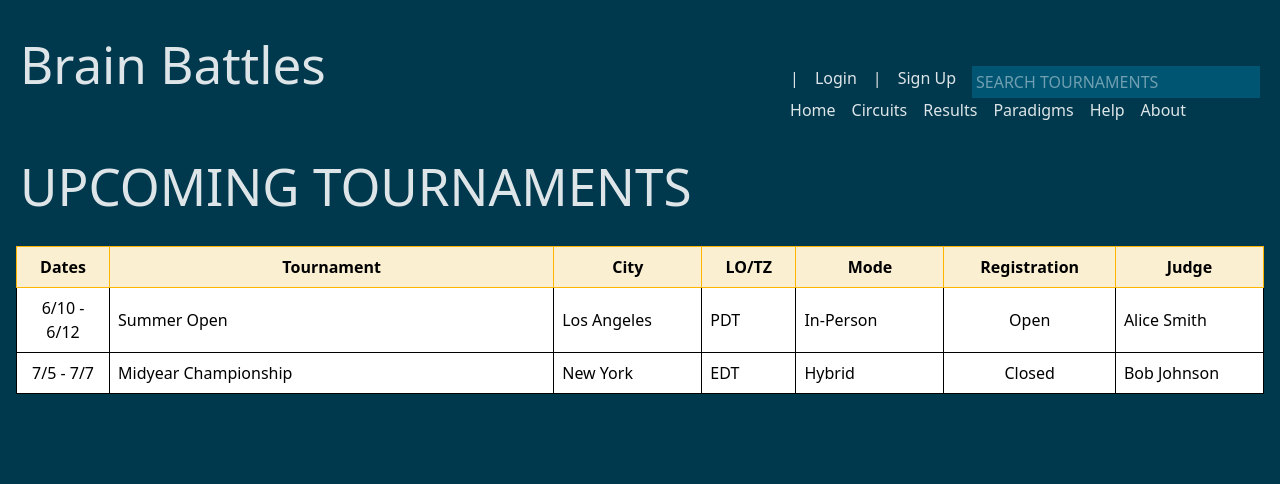
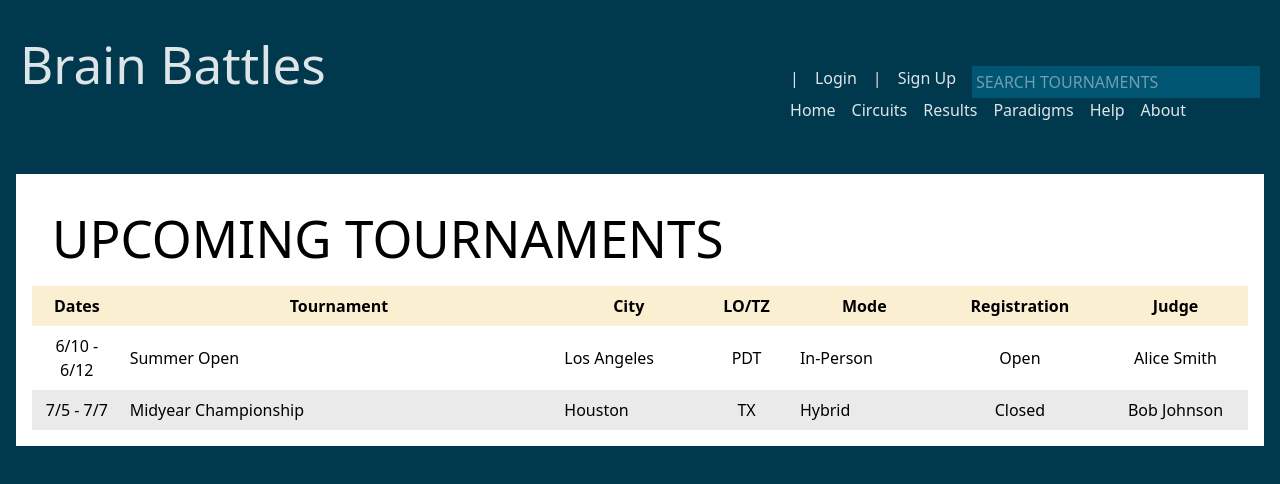
Before and after one commit to SanctusFides/brain-battle, a React (Vite) app: page / in a window 1280 px wide. Shown: the top 484 px of the page. Built offline with nearby package versions, Linux system fonts and the light colour scheme.

Commit message:
Additional formatting and creation of Button object for reusable styling and functionality

```diff
--- a/src/components/DataTable.tsx
+++ b/src/components/DataTable.tsx
@@ -19,7 +19,7 @@ export default function DataTable<T extends { id: number | string }>({
 }: DataTableProps<T>) {
   return (
     <div className="overflow-x-auto">
-      <table className="min-w-full  bg-white text-black">
+      <table className="min-w-full bg-white text-black">
         <TableHeader columns={columns} />
         <tbody>
           {data.map((row) => (
@@ -41,7 +41,7 @@ function TableHeader<T>({ columns }: TableHeaderProps<T>) {
       <tr>
         {columns.map((column) => (
           <th key={String(column.key)}
-          className="border p-2 bg-[#fbefd2] border-[#ffb400]"
+          className="p-2 bg-[#fbefd2] hover:bg-[#ffb400]"
           style={{ width: `${column.width * 100}px` }}>
             {column.header}
           </th>
@@ -61,7 +61,7 @@ function TableRow<T extends { id: number | string }>({
   columns,
 }: TableRowProps<T>) {
   return (
-    <tr key={row.id}>
+    <tr key={row.id} className="odd:bg-white even:bg-[#eaeaea] hover:bg-[#f7efe3]">
       {columns.map((column) => (
         <TableCell
           key={String(column.key)}
@@ -82,6 +82,8 @@ type TableCellProps<T> = {
 
 function TableCell<T>({ value, format, render }: TableCellProps<T>) {
   return (
-    <td className="border p-2" style={{textAlign: format === "center" ? "center" : "left"}} >{render ? render(value) : String(value)}</td>
+    <td className="p-2" style={{textAlign: format === "center" ? "center" : "left"}} >
+      {render ? render(value) : String(value)}
+    </td>
   );
 }
--- a/src/pages/Home.tsx
+++ b/src/pages/Home.tsx
@@ -27,8 +27,8 @@ const testData = [
     id: 2,
     dates: "7/5 - 7/7",
     tournament: "Midyear Championship",
-    city: "New York",
-    timezone: "EDT",
+    city: "Houston",
+    timezone: "TX",
     mode: "Hybrid",
     registration: "Closed",
     judge: "Bob Johnson",
@@ -45,19 +45,21 @@ const columns: Array<{
   { key: 'dates', header: 'Dates', width: .5 , format: "center"},
   { key: 'tournament', header: 'Tournament', width: 3 },
   { key: 'city', header: 'City', width: 1 },
-  { key: 'timezone', header: 'LO/TZ', width: .5 },
+  { key: 'timezone', header: 'LO/TZ', width: .05, format: "center" },
   { key: 'mode', header: 'Mode', width: 1 },
   { key: 'registration', header: 'Registration', width: 1, format: "center" },
-  { key: 'judge', header: 'Judge', width: 1 },
+  { key: 'judge', header: 'Judge', width: 1, format: "center" },
 ]
 
 export default function Home() {
   return (
     <div className="flex flex-col gap-4 mt-4">
       <Header />
-      <h1 className="ml-5">UPCOMING TOURNAMENTS</h1>
-      <div className="m-4 bg-white">
-        <DataTable<Entry> data={testData} columns={columns} />
+      <div className="m-4 bg-white  max-h-full">
+        <div className="p-4">
+          <h1 className="m-5 text-black">UPCOMING TOURNAMENTS</h1>
+          <DataTable<Entry> data={testData} columns={columns} />
+        </div>
       </div>
     </div>
   );
```
Also changed, not shown: src/components/Button.tsx (added).
